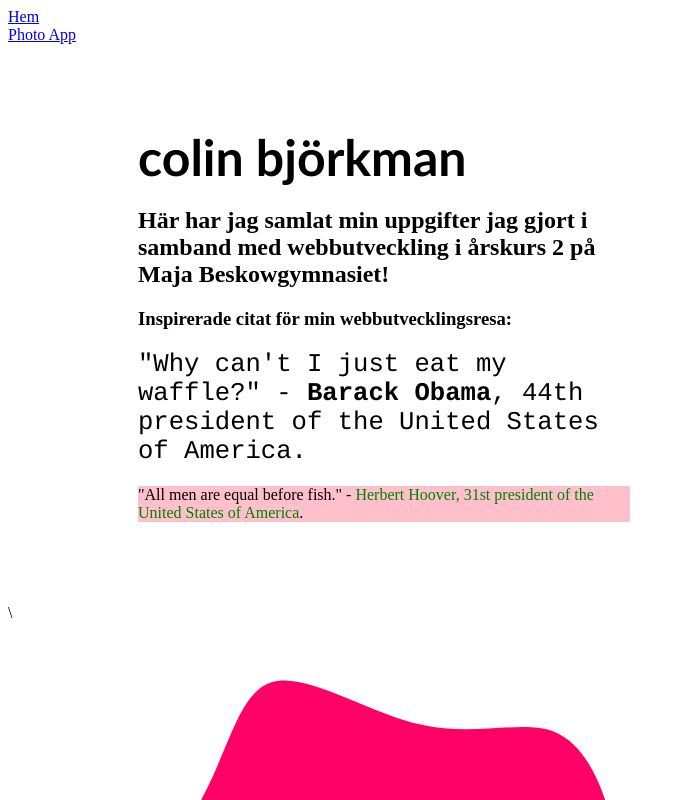
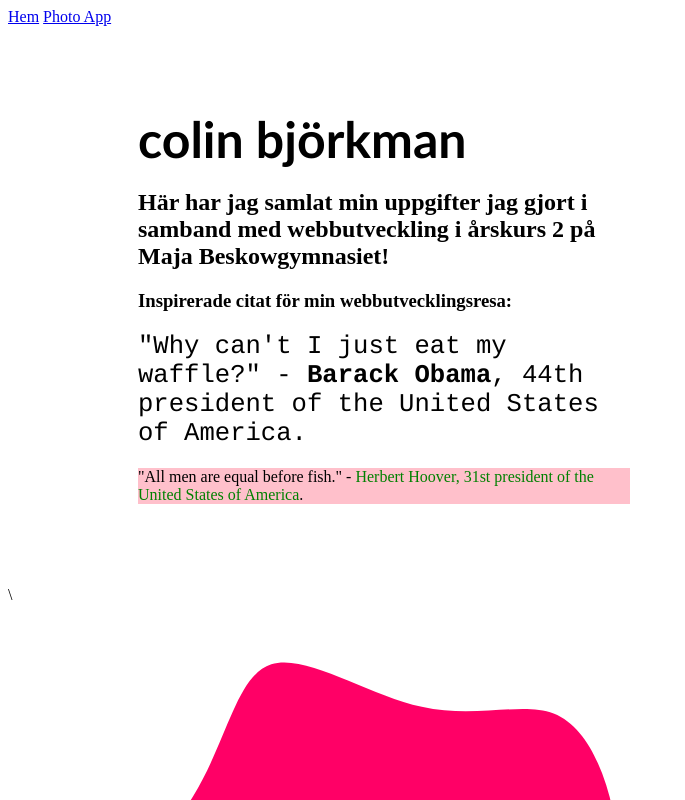
Before and after one commit to biltema-korv/my-website, a SvelteKit app: page / in a window 1280 px wide. Shown: the top 800 px of the page, without its empty margins (0-685 px from the left). Built offline with nearby package versions, Linux system fonts and the light colour scheme.

Commit message:
monday photoapp fix

```diff
--- a/src/routes/+layout.svelte
+++ b/src/routes/+layout.svelte
@@ -2,14 +2,13 @@
 	import favicon from '$lib/assets/favicon.svg';
 
 	let { children } = $props();
+	import { base } from '$app/paths';
 </script>
 
-<nav>
-	<a href="/">Hem</a>
-</nav>
 
 <nav>
-	<a href="/photoapp">Photo App</a>
+	<a href="{base}/">Hem</a>
+	<a href="{base}/photoapp">Photo App</a>
 </nav>
 
 <svelte:head>
```
Also changed, not shown: 14 other files (tests, documents, lock files or other folders).
